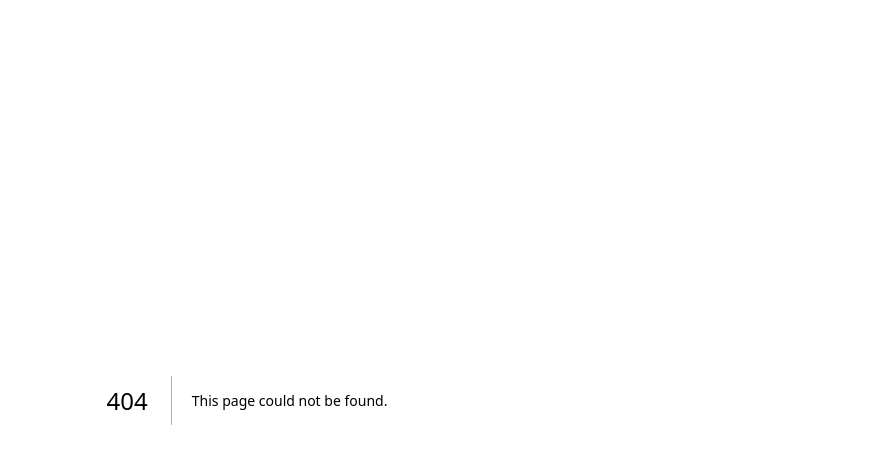
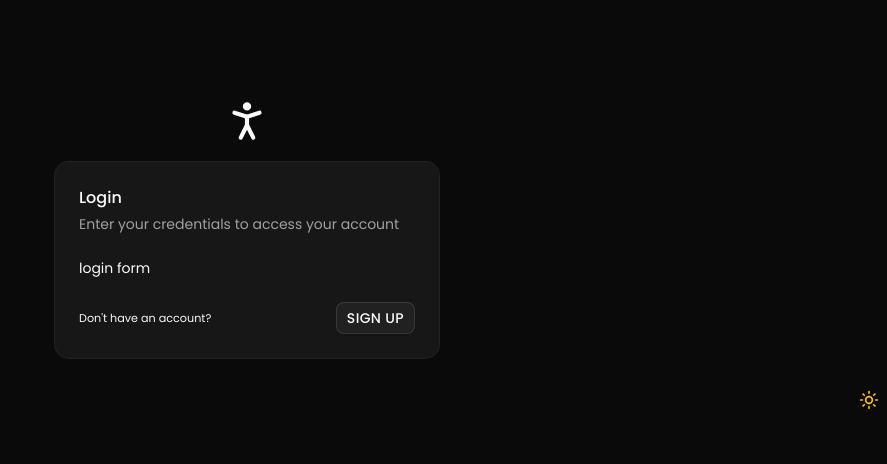
Before and after one commit to Engwitaya01/support-me-course, a Next.js app: page /login in a window 1280 px wide. Before the commit this address had no page. Shown: the top 464 px of the page, without its empty margins (393-1280 px from the left). Built offline with nearby package versions, Linux system fonts and the light colour scheme.

Commit message:
feat: add login page with card component layout

```diff
--- /dev/null
+++ b/app/(logged-out)/login/page.tsx
@@ -0,0 +1,33 @@
+
+"use client"
+//rfc
+import React from 'react'
+import { CardDescription ,CardHeader ,CardTitle ,CardContent  ,Card ,CardFooter} from '@/components/ui/card'
+import { Button } from '@/components/ui/button'
+import { PersonStandingIcon } from 'lucide-react'
+
+
+
+export default function LoginPage() {
+  return <>
+     <PersonStandingIcon size ={50} />
+     <Card className=' w-full  max-w-sm  '>
+        <CardHeader>
+          <CardTitle>Login</CardTitle>
+
+          <CardDescription>Enter your credentials to access your account</CardDescription>
+        </CardHeader>
+        <CardContent>
+          login form
+        </CardContent>
+        <CardFooter className='justify-between'>
+         <small>Don't have an account? </small>
+         <Button asChild variant="outline" size="sm">
+            <a href="/sign-up">Sign Up</a>
+
+         </Button>
+        </CardFooter>
+     </Card>
+      </>
+
+}
--- /dev/null
+++ b/components/ui/card.tsx
@@ -0,0 +1,103 @@
+import * as React from "react"
+
+import { cn } from "@/lib/utils"
+
+function Card({
+  className,
+  size = "default",
+  ...props
+}: React.ComponentProps<"div"> & { size?: "default" | "sm" }) {
+  return (
+    <div
+      data-slot="card"
+      data-size={size}
+      className={cn(
+        "group/card flex flex-col gap-6 overflow-hidden rounded-xl bg-card py-6 text-sm text-card-foreground shadow-xs ring-1 ring-foreground/10 has-[>img:first-child]:pt-0 data-[size=sm]:gap-4 data-[size=sm]:py-4 *:[img:first-child]:rounded-t-xl *:[img:last-child]:rounded-b-xl",
+        className
+      )}
+      {...props}
+    />
+  )
+}
+
+function CardHeader({ className, ...props }: React.ComponentProps<"div">) {
+  return (
+    <div
+      data-slot="card-header"
+      className={cn(
+        "group/card-header @container/card-header grid auto-rows-min items-start gap-1 rounded-t-xl px-6 group-data-[size=sm]/card:px-4 has-data-[slot=card-action]:grid-cols-[1fr_auto] has-data-[slot=card-description]:grid-rows-[auto_auto] [.border-b]:pb-6 group-data-[size=sm]/card:[.border-b]:pb-4",
+        className
+      )}
+      {...props}
+    />
+  )
+}
+
+function CardTitle({ className, ...props }: React.ComponentProps<"div">) {
+  return (
+    <div
+      data-slot="card-title"
+      className={cn(
+        "font-heading text-base leading-normal font-medium group-data-[size=sm]/card:text-sm",
+        className
+      )}
+      {...props}
+    />
+  )
+}
+
+function CardDescription({ className, ...props }: React.ComponentProps<"div">) {
+  return (
+    <div
+      data-slot="card-description"
+      className={cn("text-sm text-muted-foreground", className)}
+      {...props}
+    />
+  )
+}
+
+function CardAction({ className, ...props }: React.ComponentProps<"div">) {
+  return (
+    <div
+      data-slot="card-action"
+      className={cn(
+        "col-start-2 row-span-2 row-start-1 self-start justify-self-end",
+        className
+      )}
+      {...props}
+    />
+  )
+}
+
+function CardContent({ className, ...props }: React.ComponentProps<"div">) {
+  return (
+    <div
+      data-slot="card-content"
+      className={cn("px-6 group-data-[size=sm]/card:px-4", className)}
+      {...props}
+    />
+  )
+}
+
+function CardFooter({ className, ...props }: React.ComponentProps<"div">) {
+  return (
+    <div
+      data-slot="card-footer"
+      className={cn(
+        "flex items-center rounded-b-xl px-6 group-data-[size=sm]/card:px-4 [.border-t]:pt-6 group-data-[size=sm]/card:[.border-t]:pt-4",
+        className
+      )}
+      {...props}
+    />
+  )
+}
+
+export {
+  Card,
+  CardHeader,
+  CardFooter,
+  CardTitle,
+  CardAction,
+  CardDescription,
+  CardContent,
+}
```
